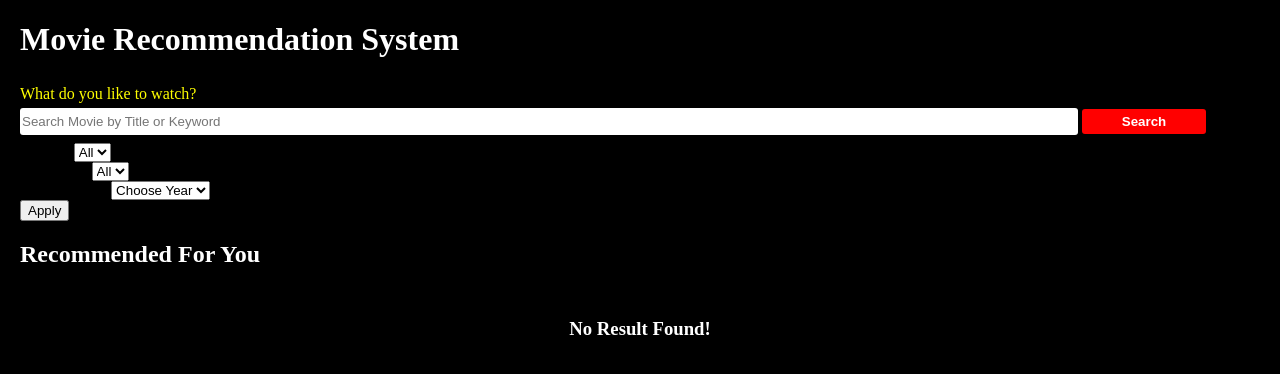
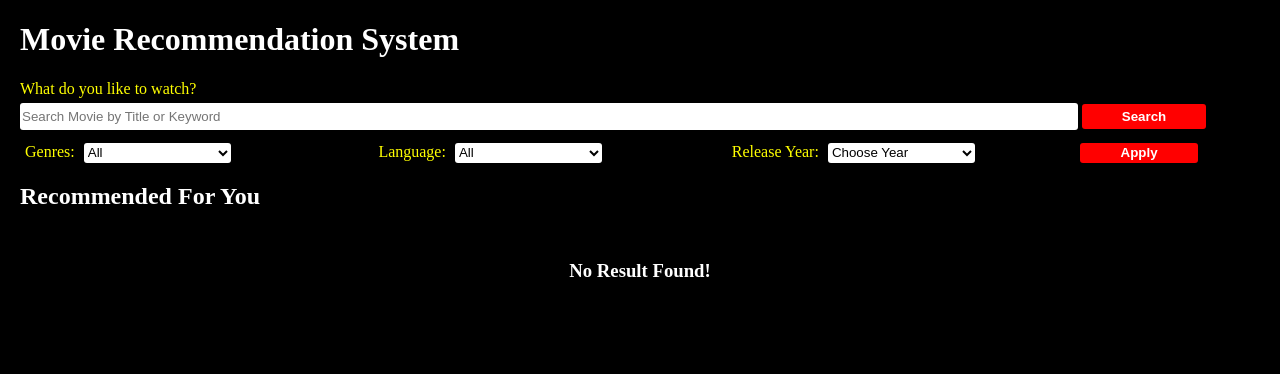
Before and after one commit to anmolkhurana490/Movie-Recommendation-System-, a Flask app: template templates/movie.html in a window 1280 px wide. Shown: the top 374 px of the page. Run offline with Flask 3, Linux system fonts and the light colour scheme; the template is opened without the code that fills it, so the values that code supplies are empty; parts of the project's set-up code (start-up, migrations or seed data) failed here and were passed over; some libraries are stand-ins or nearby versions.

Commit message:
Add files via upload

```diff
--- a/static/movie.css
+++ b/static/movie.css
@@ -21,7 +21,7 @@ h1 {
 	margin: 5px 0px;
 }
 
-.search-container label {
+.search-container, .filter-form label {
 	color: yellow;
 	margin-top: 5px;
 }
@@ -48,6 +48,49 @@ h1 {
 	background-color: #007bff;
 }
 
+.filter-form {
+	border: 1px white;
+	display: flex;
+	justify-content: space-between;
+	margin: 10px 0px;
+	width: 95%;
+	height: 20px;
+}
+
+.filter-group {
+	margin-right: 10px;
+	padding: 0px 5px;
+	width: 25%;
+	height: 100%;
+}
+
+.filter-group label {
+	margin-right: 5px;
+}
+
+.filter-form select {
+	background-color: white;
+	color: black;
+	width: 50%;
+	height: 100%;
+	border: 1px;
+	border-radius: 3px;
+}
+
+.filter-form button {
+	width: 10%;
+	height: 100%;
+	background-color: red;
+	color: white;
+	font-weight: bold;
+	border: 1px;
+	border-radius: 3px;
+}
+
+.filter-form button:hover {
+	background-color: #007bff;
+}
+
 .main-container {
 	color: white;
 }
@@ -59,15 +102,15 @@ h1 {
 
 .movies-container {
 	display: grid;
-	grid-template-columns: repeat(4,1fr);
-	grid-column-gap: 30px;
-	grid-row-gap: 30px;
+	grid-template-columns: repeat(5,1fr);
+	grid-column-gap: 20px;
+	grid-row-gap: 20px;
 }
 
 .movie {
 	color: white;
 	text-align: center;
-	height: 300px;
+	height: 400px;
 	text-decoration: None;
 	font-size: 110%;
 }
```
Also changed, not shown: static/movie.js (+39 -0 lines).
